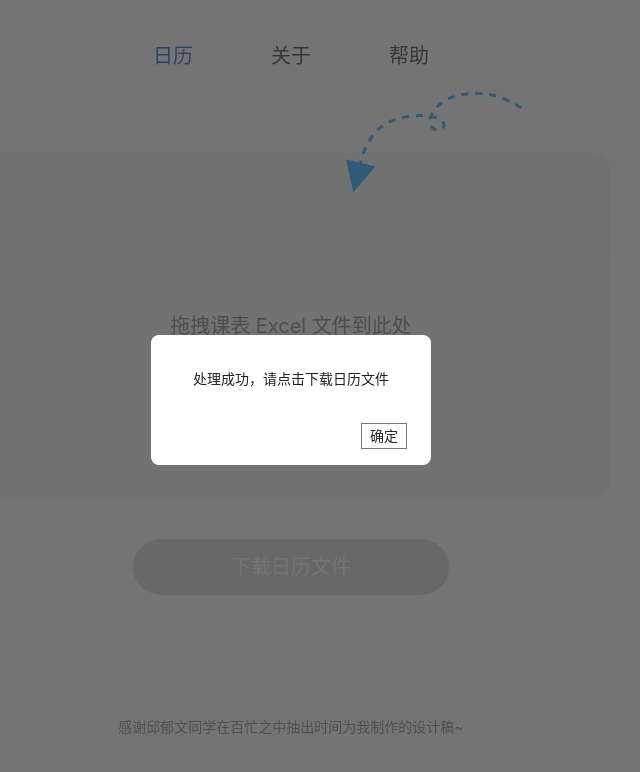
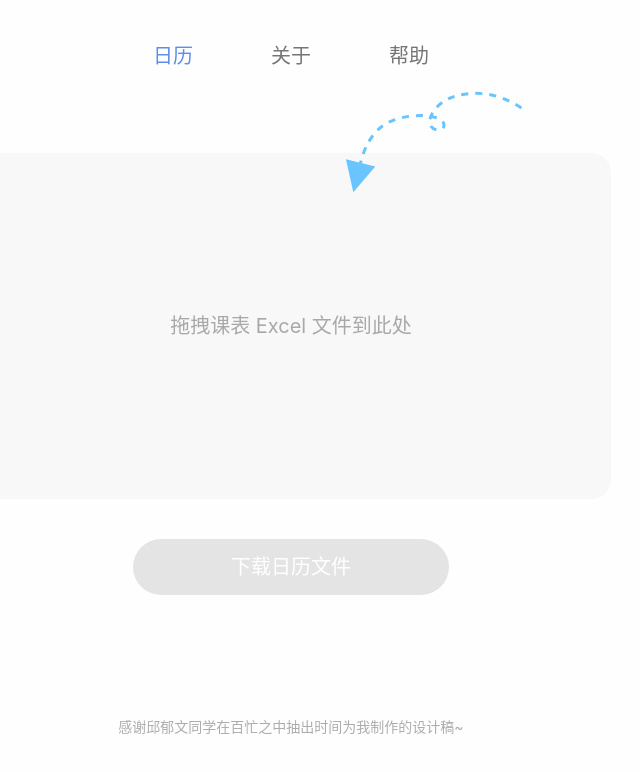
Before and after one commit to willx12123/schedule-calendar-cuc, a Vue app: page /#/ in a window 1280 px wide. Shown: the top 772 px of the page, without its empty margins (349-989 px from the left). Built offline with nearby package versions, Linux system fonts and the light colour scheme; what ics-in-browser would draw is missing.

Commit message:
fix: Fix home alert is show on init problem.

```diff
--- a/src/views/Home.vue
+++ b/src/views/Home.vue
@@ -25,7 +25,7 @@ export default defineComponent({
     DownloadButton,
   },
   setup() {
-    const isAlert = ref<boolean>(true);
+    const isAlert = ref<boolean>(false);
     const handleConfirm = () => {
       isAlert.value = false;
     };
```
Also changed, not shown: 7 other files (tests, documents, lock files or other folders).
